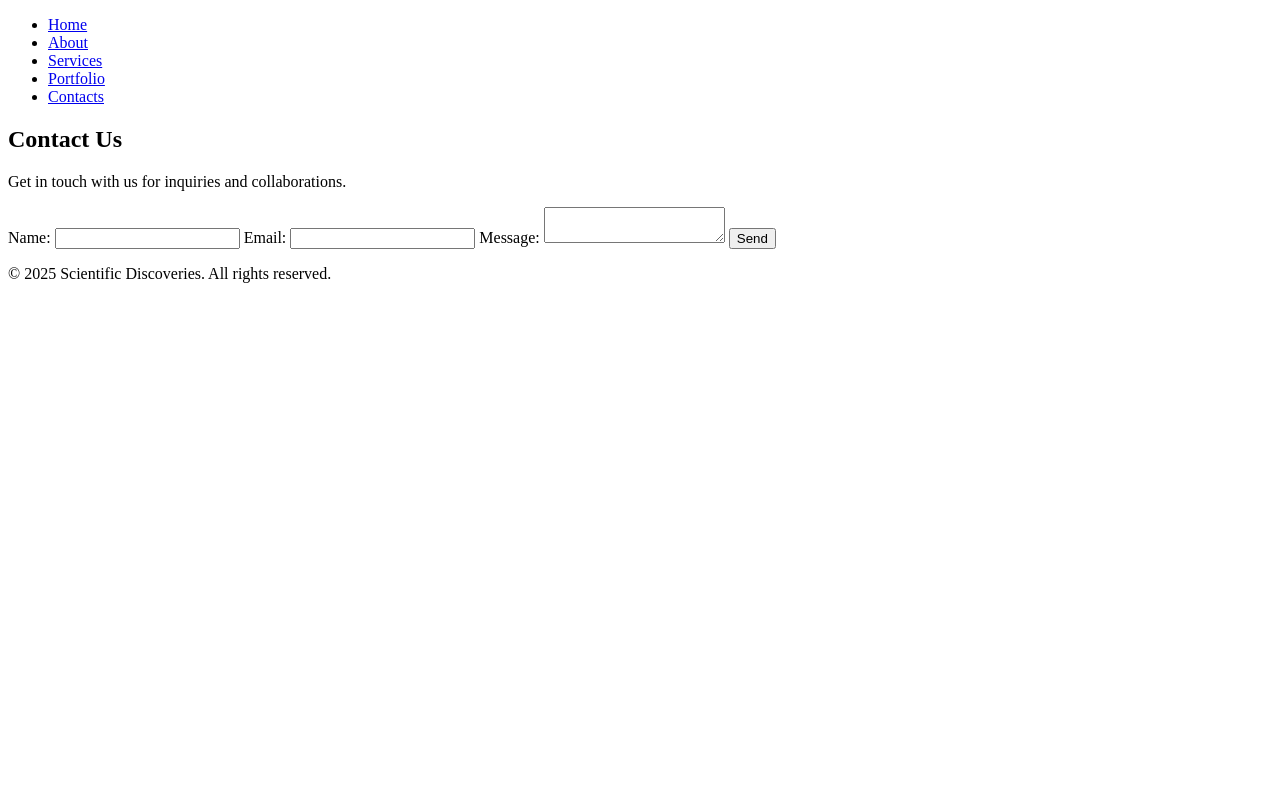
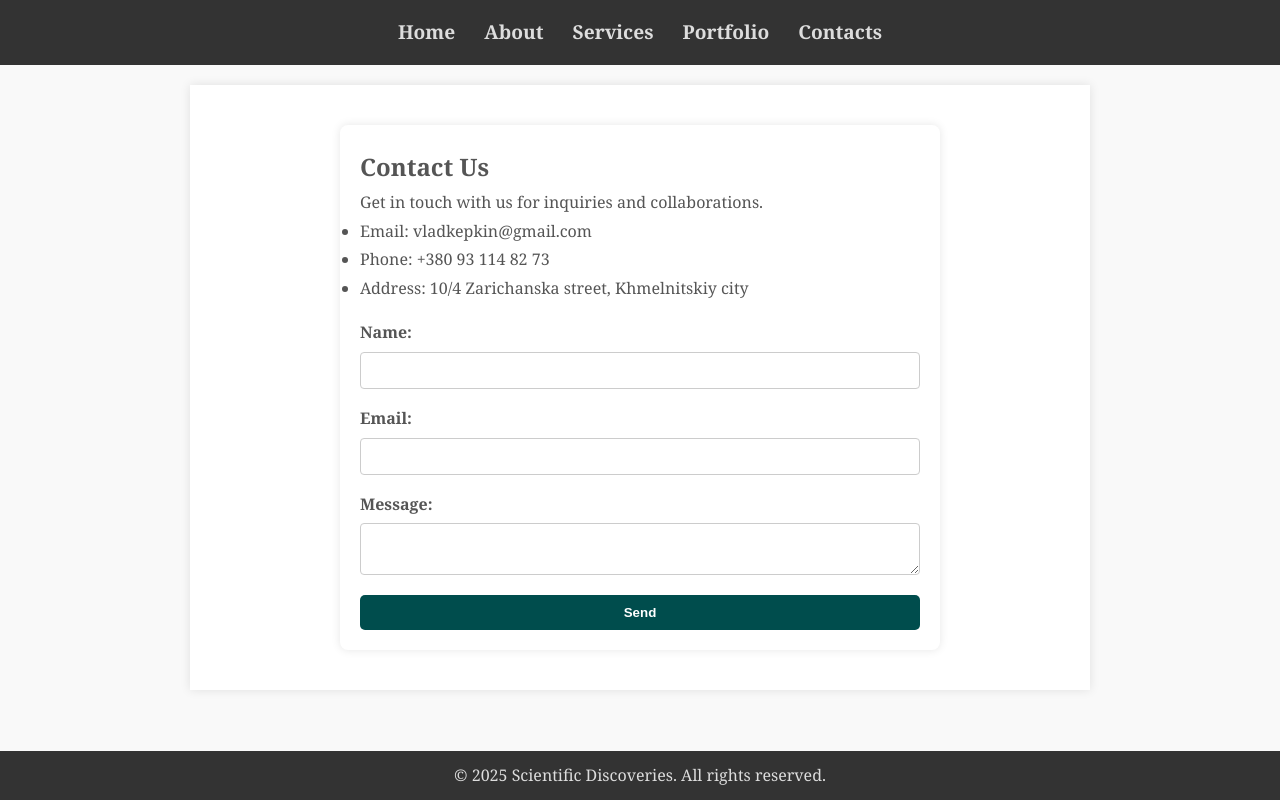
Before and after one commit to Dehimik/web-tech, a plain HTML site: page pages/contacts.html in a window 1280 px wide. Drawn offline with Linux system fonts and the light colour scheme.

Commit message:
add styles and some fixes

```diff
--- a/css/styles.css
+++ b/css/styles.css
@@ -0,0 +1,125 @@
+/* Basic Reset */
+* {
+    margin: 0;
+    padding: 0;
+    box-sizing: border-box;
+}
+
+/* Body Styling */
+body {
+    font-family: 'Georgia', serif;
+    line-height: 1.8;
+    color: #555;
+    background-color: #f9f9f9;
+}
+
+/* Header Styling */
+header {
+    background-color: #333;
+    color: #ddd;
+    padding: 15px 0;
+    text-align: center;
+    font-size: 1.2em;
+}
+
+/* Navigation Styling */
+nav ul {
+    list-style-type: none;
+}
+
+nav ul li {
+    display: inline;
+    margin: 0 12px;
+}
+
+nav ul li a {
+    color: #ddd;
+    text-decoration: none;
+    font-weight: bold;
+}
+
+nav ul li a:hover {
+    color: #fff;
+}
+
+/* Main Content Styling */
+main {
+    padding: 20px;
+    max-width: 900px;
+    margin: 20px auto;
+    background-color: #fff;
+    box-shadow: 0 0 10px rgba(0, 0, 0, 0.1);
+}
+
+/* Footer Styling */
+footer {
+    background-color: #333;
+    color: #ddd;
+    text-align: center;
+    padding: 10px 0;
+    position: fixed;
+    width: 100%;
+    bottom: 0;
+}
+
+/* Button Styling */
+button {
+    background-color: #555;
+    color: #fff;
+    border: none;
+    padding: 10px 20px;
+    cursor: pointer;
+    border-radius: 3px;
+}
+
+button:hover {
+    background-color: #666;
+}
+
+/* contact form */
+.contact-form {
+    max-width: 600px;
+    margin: 20px auto;
+    padding: 20px;
+    background-color: #fff;
+    box-shadow: 0 0 10px rgba(0, 0, 0, 0.1);
+    border-radius: 8px;
+}
+
+.contact-form form {
+    display: flex;
+    flex-direction: column;
+}
+
+.contact-form label {
+    margin-top: 15px;
+    font-weight: bold;
+}
+
+.contact-form input,
+.contact-form textarea {
+    width: 100%;
+    padding: 10px;
+    margin-top: 5px;
+    border: 1px solid #ccc;
+    border-radius: 4px;
+}
+
+.contact-form textarea {
+    resize: vertical;
+}
+
+.contact-form button {
+    margin-top: 20px;
+    background-color: #004d4d;
+    color: #fff;
+    border: none;
+    padding: 10px 20px;
+    cursor: pointer;
+    border-radius: 5px;
+    font-weight: bold;
+}
+
+.contact-form button:hover {
+    background-color: #003d3d;
+}
--- a/pages/contacts.html
+++ b/pages/contacts.html
@@ -19,9 +19,14 @@
         </nav>
     </header>
     <main>
-        <section>
+        <section class="contact-form">
             <h1>Contact Us</h1>
             <p>Get in touch with us for inquiries and collaborations.</p>
+            <ul>
+                <li>Email: vladkepkin@gmail.com</li>
+                <li>Phone: +380 93 114 82 73</li>
+                <li>Address: 10/4 Zarichanska street, Khmelnitskiy city</li>
+            </ul>
             <form action="#" method="post">
                 <label for="name">Name:</label>
                 <input type="text" id="name" name="name" required>
```
Also changed, not shown: index.html (+1 -1 lines), pages/portfolio.html (+10 -12 lines), pages/services.html (+6 -11 lines).
